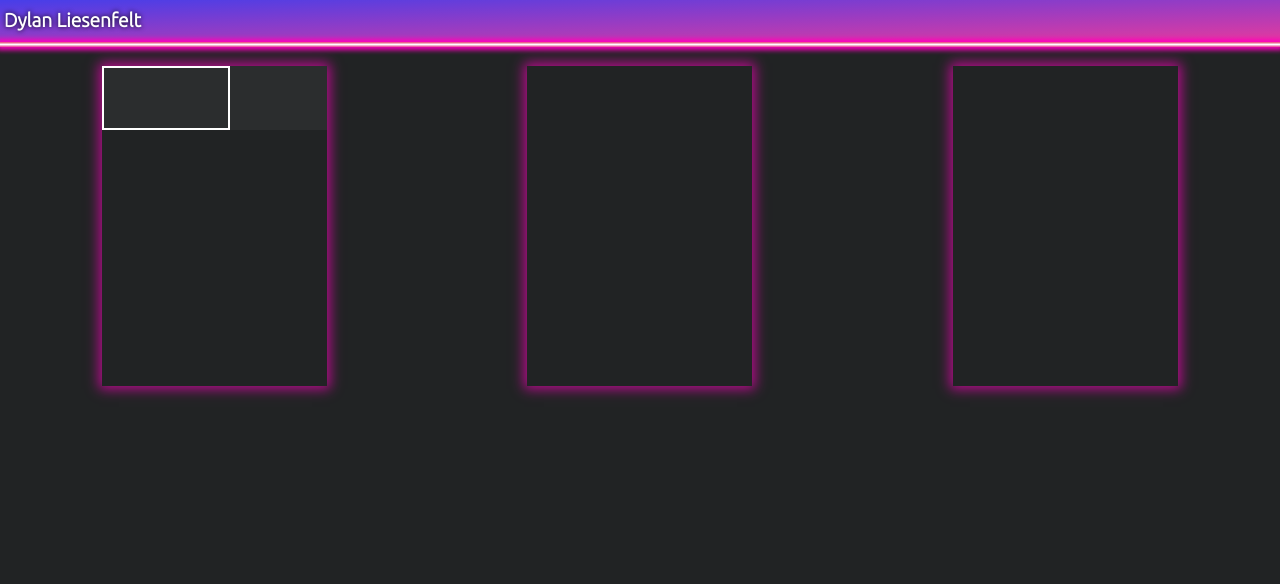
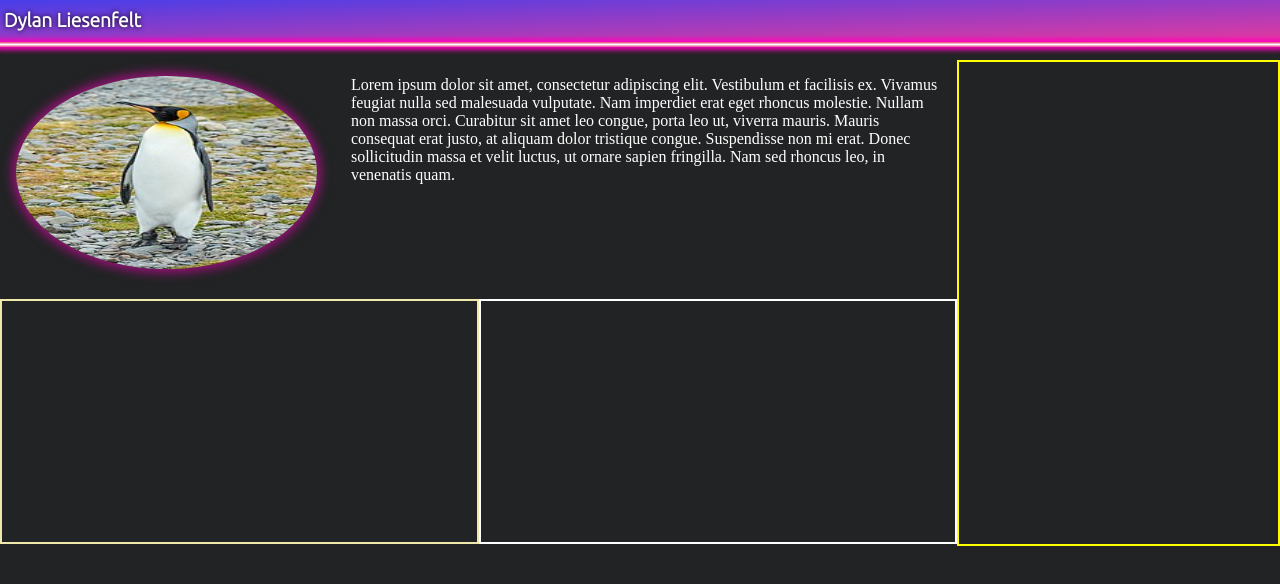
Before and after one commit to DylanLiesenfelt/My-Webpage, a plain HTML site: page index.html in a window 1280 px wide. Drawn offline with Linux system fonts and the light colour scheme.

Commit message:
v1.0.1.
Made changes to main body layout, added elements for personal picture and summary, still need to make badges and finish contact info bar, have not touched footer, save that for last

```diff
--- a/Assets/style.css
+++ b/Assets/style.css
@@ -55,54 +55,91 @@ h1 {
 
 main {
     display: flex;
-    margin-top: 52px;
+    margin-top: 60px;
     height: 93%;
     background-color: rgb(33, 35, 36);
 }
 
-#badgeContainer {
-    display: flex;
-    align-items: center;
-    justify-content: space-evenly;
-    /*border: 2px solid white;*/
+#mainContainer {
     width: 100%;
-    height: 50%;
+    flex-direction: column;
 }
 
-.badgeShell {
-    display: flex;
-    /*border: 2px solid #e53a70;*/
-    height: 100%;
-    width: 33%;
-    align-items: center;
-    justify-content: space-evenly;
+#mainTop {
+    width: 100%;
+    height: 70%;
 }
 
-.badge {
+#personalContainer {
+    flex-direction: column;
     display: flex;
-    flex-direction: column;
-    background-color: rgb(33, 35, 36);
-    box-shadow: 0px 0px 12px 3px rgba(253, 0, 190, 0.689);
-
-    height: 320px;
-    width: 225px;
+    height: 100%;
+    width: 75%;
 }
 
-.badgeTop {
-    display: flex;
-    height: 20%;
-    background-color: rgb(43, 45, 46);
-
+#personTop {
+    height: 50%;
+    width: 100%;
 }
 
-.badgeBottom {
-    height: 80%;
+#profilePicture {
+    display: flex;
+    height: 100%;
+    width: 35%;
 }
 
-#headerLI {
+#proPic {
+    border-radius: 50%;
+    box-shadow: 0px 0px 12px 3px rgba(253, 0, 190, 0.637);
+    margin-top: 1rem;
+    margin-left: 1rem;
+    height: 80%;
+    width: 90%;
+}
+
+#sumContainer {
+    height: 100%;
+    width: 65%;
+}
+
+#sumText {
+    margin: 1rem;
+    font-style: 1rem;
+    color: white;
+}
+
+#contactContainer {
+    border: 2px solid yellow;
+    height: 100%;
+    width: 25%;
+}
+
+#personBottom {
+    height: 50%;
+    width: 100%;
+    justify-content: space-evenly;
+    align-items: center;
+}
+
+#ghBadgeContainer {
+    border: 2px solid palegoldenrod;
+    height: 100%;
+    width: 50%;
+    justify-content: center;
+    align-items: center;
+}
+
+#liBadgeContainer {
     border: 2px solid white;
+    height: 100%;
+    width: 50%;
+    justify-content: center;
     align-items: center;
-    width: 55%;
+}
+
+#mainBottom {
+    width: 100%;
+    height: 30%;
 }
 
 footer {
--- a/index.html
+++ b/index.html
@@ -22,30 +22,36 @@
         </div>
     </header>
     <main>
-        <div class="container" id="badgeContainer">
-            <div class="badgeShell" id="linkedInBadge">
-                <div class="badge">
-                    <div class="badgeTop">
-                        <span id="headerLI">
+       <div id="mainContainer" class="container">
+            <div id="mainTop" class="container">
+                <div id="personalContainer" class="container">
+                    <div id="personTop"class="container">
+                        <div id="profilePicture" class="container">
+                            <img id="proPic" src="./Assets/images/proPic.jpg" alt="Profile Picture">
+                        </div>
+                        <div id="sumContainer" class="container">
+                            <p id="sumText">
+                                Lorem ipsum dolor sit amet, consectetur adipiscing elit. Vestibulum et facilisis ex. Vivamus feugiat nulla sed malesuada vulputate. Nam imperdiet erat eget rhoncus molestie. Nullam non massa orci. Curabitur sit amet leo congue, porta leo ut, viverra mauris. Mauris consequat erat justo, at aliquam dolor tristique congue. Suspendisse non mi erat. Donec sollicitudin massa et velit luctus, ut ornare sapien fringilla. Nam sed rhoncus leo, in venenatis quam.
+                            </p>
+                        </div>
+                    </div>
+                    <div id="personBottom" class="container">
+                        <div id="ghBadgeContainer" class="badge">
 
-                        </span>
-                    </div>
-                    <div class="badgeBottom">
+                        </div>
+                        <div id="liBadgeContainer" class="badge">
 
+                        </div>
                     </div>
                 </div>
-            </div>
-            <div class="badgeShell" id="gitHubBadge">
-                <div class="badge">
+                <div id="contactContainer" class="container">
 
                 </div>
             </div>
-            <div class="badgeShell" id="ForrestBadge">
-                <div class="badge">
+            <div id="mainBottom" class="container">
 
-                </div>
             </div>
-        </div>
+       </div>
     </main>
     <footer>
 
```
Also changed, not shown: Assets/images/proPic.jpg (added).
